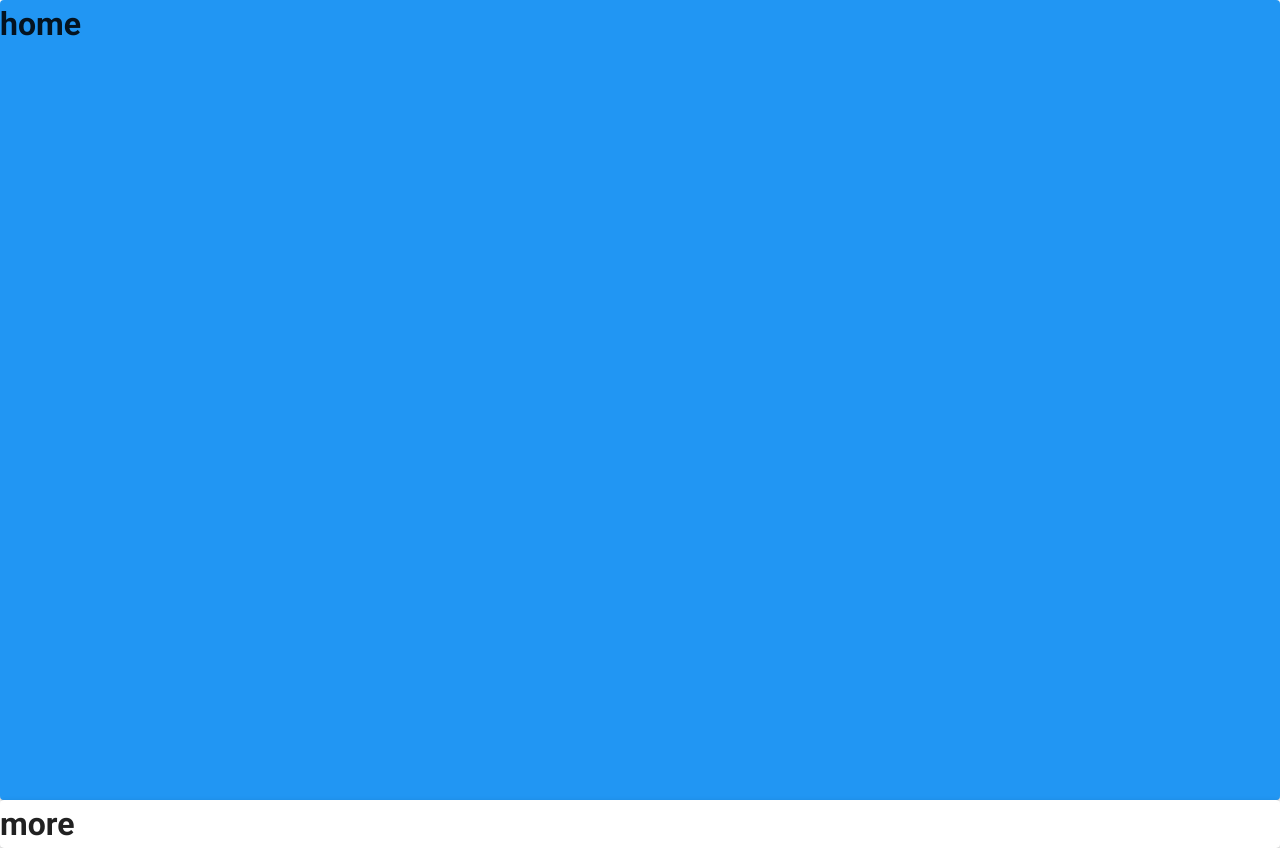
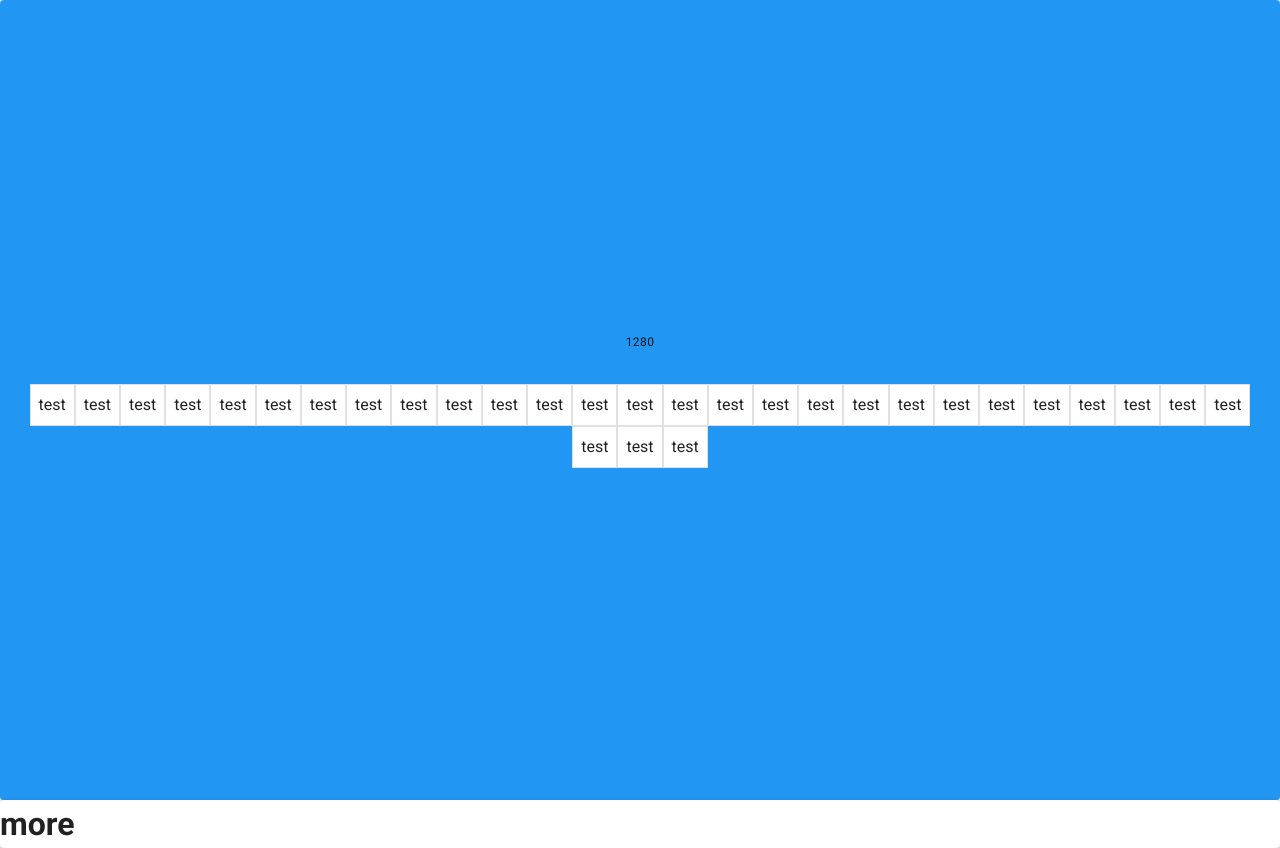
Before and after one commit to musicteachj/new-port, a Vue app: page / in a window 1280 px wide. Built offline with nearby package versions, Linux system fonts and the light colour scheme.

Commit message:
save dynamic font size test

```diff
--- a/src/views/Home.vue
+++ b/src/views/Home.vue
@@ -4,8 +4,34 @@
       id="top"
       :height="window.height"
       :width="window.width"
-      color="blue">
-      <h1>home</h1>
+      color="blue"
+      class="d-flex align-content-center flex-wrap">
+      <v-col cols="12">
+        <v-row class="ml-3 mr-3 pb-8 justify-center">
+          <!-- <v-card
+            v-for="n in 20"
+            :key="n"
+            class="pa-2"
+            outlined
+            tile
+          >
+            Flex item
+          </v-card> -->
+          <div :class="`text-${nameFontSize}`">{{window.width}}</div>
+        </v-row>
+
+        <v-row class="ml-3 mr-3 justify-center">
+          <v-card
+            v-for="m in 30"
+            :key="m"
+            class="pa-2"
+            outlined
+            tile
+          >
+            test
+          </v-card>
+        </v-row>
+      </v-col>
     </v-card>
     <v-card
       id="bottom">
@@ -28,6 +54,30 @@ export default class Home extends Vue {
   }
 
   // COMPUTED -------------------------
+  get nameFontSize() {
+    if (this.window.width <= 600) {
+      return "h1"
+    }
+
+    if (this.window.width >= 601 && this.window.width <= 960) {
+      return "caption"
+    }
+
+    if (this.window.width >= 961 && this.window.width <= 1264) {
+      return "h1"
+    }
+
+    if (this.window.width >= 1265 && this.window.width <= 1904) {
+      return "caption"
+    }
+
+    if (this.window.width >= 1905) {
+      return "h1"
+    }
+
+    return ""
+
+  }
 
   // EVENTS ---------------------------
 
```
